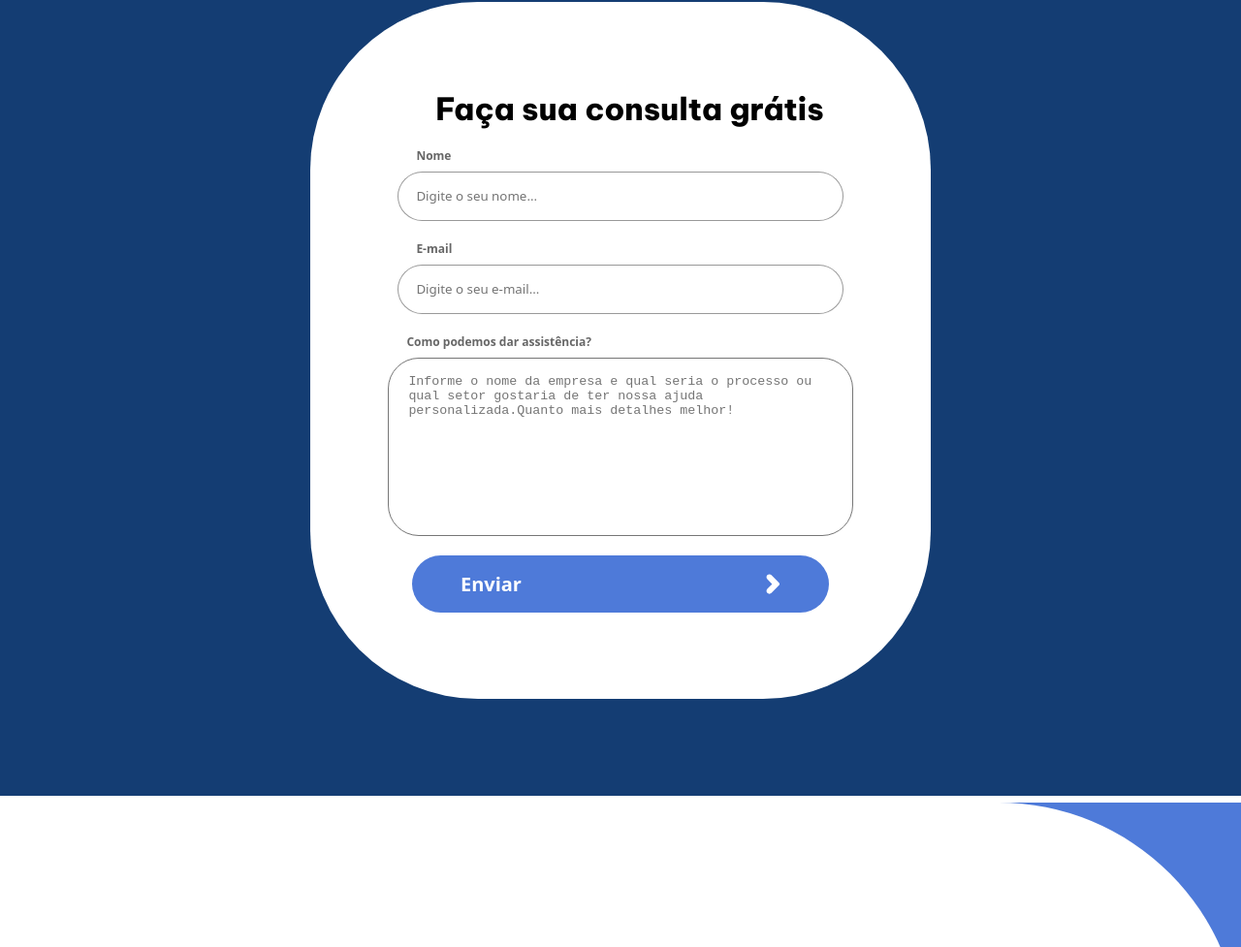
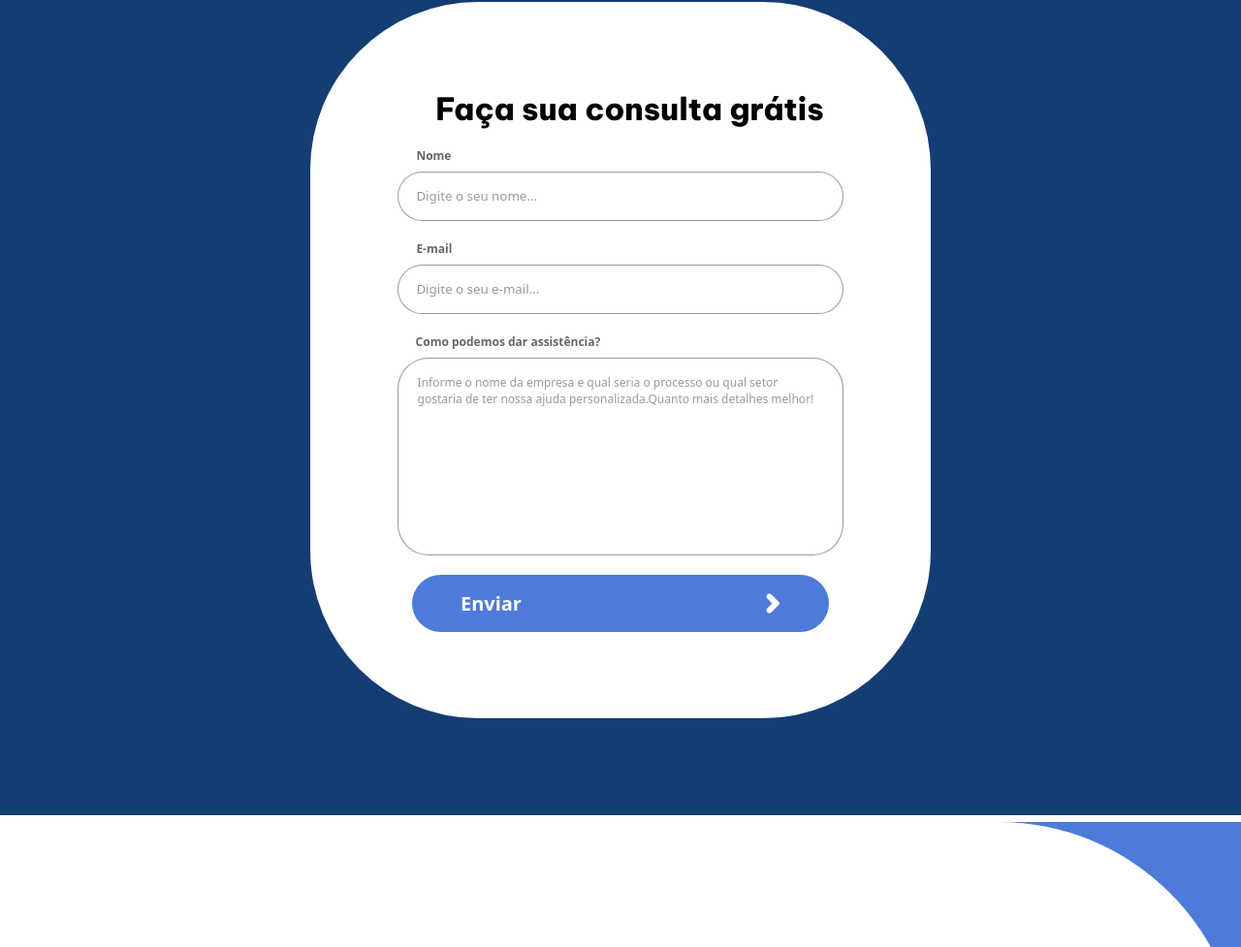
Before and after one commit to Byorks/GamificaTudo, a website: page index.html in a window 1280 px wide. Shown: the part 3979-4956 px from the top of the page at 97% size. Drawn offline with Linux system fonts and the light colour scheme; a web font is replaced by a local one.

Commit message:
style: Formulario Atualizado

```diff
--- a/style.css
+++ b/style.css
@@ -720,10 +720,13 @@ form {
     font-size: 12px
 
 }
+/* Aparentenmente só com DOM no JS para fazer isso */
+form label:focus {
+    color: #143D73;
+}
 
 form label {
     margin-bottom: 8px;
-
     color: rgba(0, 0, 0, 0.6);
 }
 
@@ -738,7 +741,7 @@ form label {
     flex-direction: column;
 }
 
-.field input {
+.field input:placeholder-shown {
     height: 51px;
 
     border: 1px solid rgba(0, 0, 0, 0.4);
@@ -748,11 +751,34 @@ form label {
 
     font-family: 'Noto Sans';
     font-size: 12;
-    color: hsla(0, 0%, 0%, 0.4);
+}
+.field input{
+    height: 51px;
+
+    border: 1px solid #143D73;
+    border-radius: 32px;
+
+    text-indent: 18px;
+
+    font-family: 'Noto Sans';
+    font-size: 12;
+    color: black;
 }
 
+.field input:focus {
+    color: var(--azulescuro-tudo);
+
+    border: 1px solid #143D73;
+
+    box-shadow: 0px 0px 0px 5px #143d7325;
+
+    transition: ease-in-out 250ms;
+}
+
+/* form label:focus, label: */
+
 .field-description {
-    width: 78%;
+    width: 75%;
 
 
     display: flex;
@@ -760,6 +786,10 @@ form label {
 
 }
 
+.field-description textarea:placeholder-shown{
+    border: 1px solid rgba(0, 0, 0, 0.4);
+    border-radius: 32px;
+}
 .field-description textarea {
 
     border-radius: 32px;
@@ -768,6 +798,25 @@ form label {
 
     resize: none;
 
+    font-size: 12px;
+    font-family: 'Noto Sans';
+    color: black;
+
+}
+
+.field-description textarea:focus-within{
+    color: #143D73;
+
+    border: 1px solid #143D73;
+
+    box-shadow: 0px 0px 0px 5px #143d7325;
+
+    transition: ease-in-out 250ms;
+}
+
+/* Alterar a cor do placeholder - texto que fica dentro do form enquanto nada é escrito */
+.field-description textarea::placeholder, .field input::placeholder{
+    color: hsla(0, 0%, 0%, 0.4);
 }
 
 form button {
```
